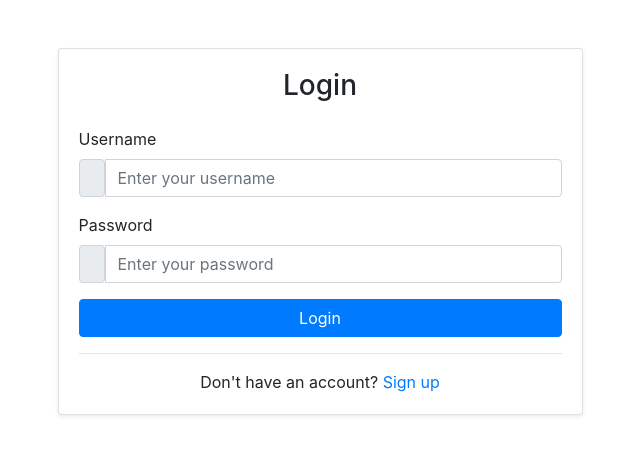
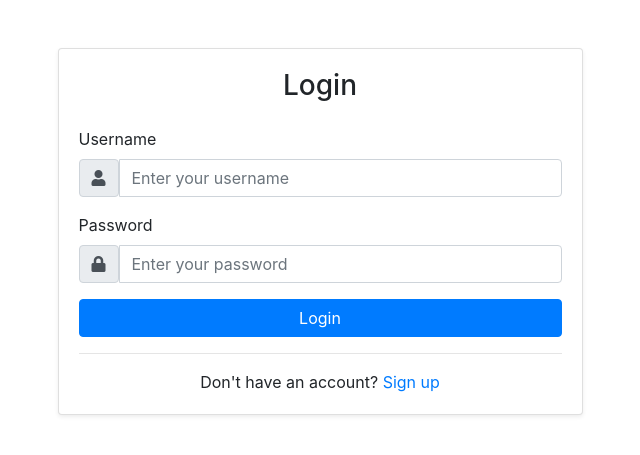
Before and after one commit to mwije/cbridge, a Flask app: page /login in a window 1280 px wide. Shown: the part 56-511 px from the top of the page, without its empty margins (320-960 px from the left). Run offline with Flask 3, Linux system fonts and the light colour scheme.

Commit message:
Fixed login page icon glitch

```diff
--- a/cbridge/templates/login.html
+++ b/cbridge/templates/login.html
@@ -15,7 +15,7 @@
                         <div class="mb-3">
                             {{ form.username.label(class="form-label") }}
                             <div class="input-group">
-                                <span class="input-group-text"><i class="bi bi-person"></i></span>
+                                <span class="input-group-text"><i class="fa fa-user"></i></span>
                                 {{ form.username(class="form-control", placeholder="Enter your username") }}
                             </div>
                         </div>
@@ -23,7 +23,7 @@
                         <div class="mb-3">
                             {{ form.password.label(class="form-label") }}
                             <div class="input-group">
-                                <span class="input-group-text"><i class="bi bi-lock"></i></span>
+                                <span class="input-group-text"><i class="fa fa-lock"></i></span>
                                 {{ form.password(class="form-control", placeholder="Enter your password") }}
                             </div>
                         </div>
```
